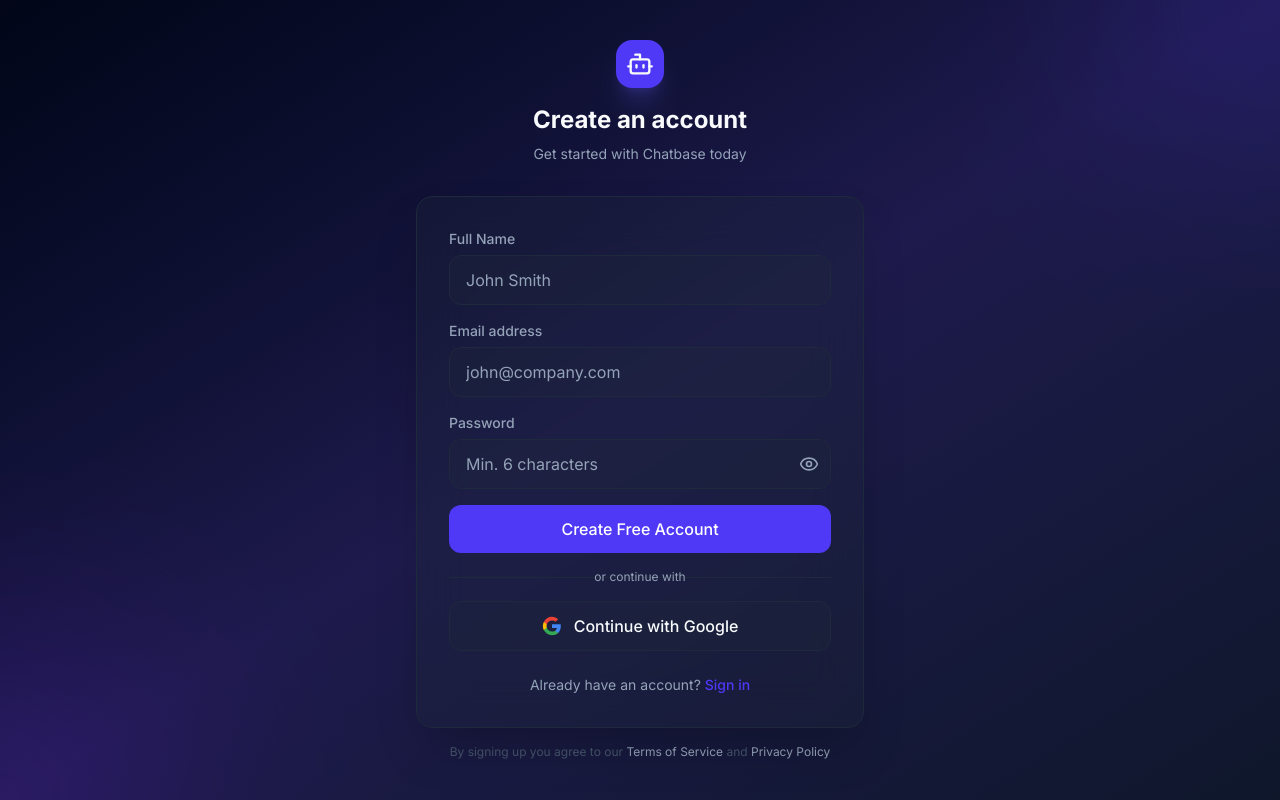
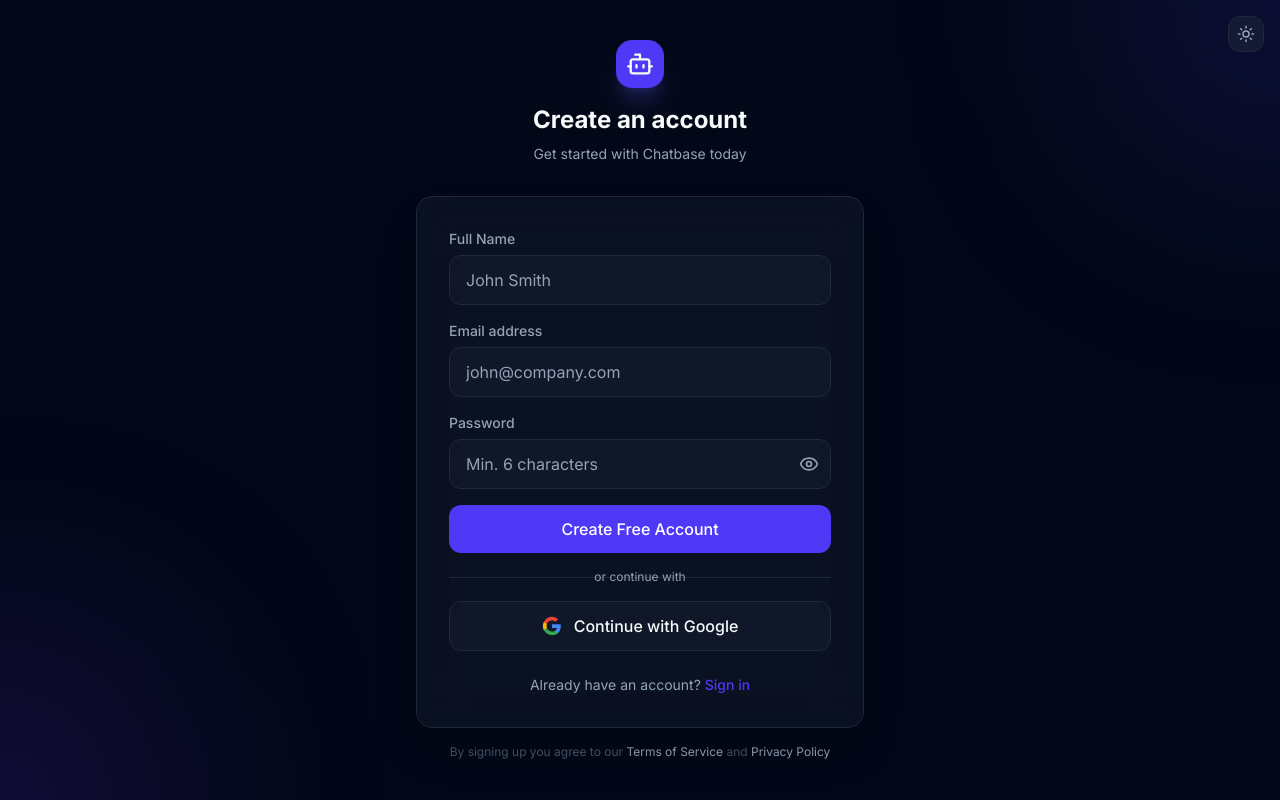
Before and after one commit to utkarshgupta04092003/general-chatbot, a Next.js app: page /signup in a window 1280 px wide. Built offline with nearby package versions, Linux system fonts and the light colour scheme; no server answers.

Commit message:
Fix Auth Page Light Mode Design & Update Trial Text

```diff
--- a/app/login/page.tsx
+++ b/app/login/page.tsx
@@ -1,5 +1,6 @@
 "use client";
 
+import { ThemeToggle } from "@/components/ThemeToggle";
 import { APP_NAME } from "@/lib/config";
 import { Bot, Eye, EyeOff, Loader2 } from "lucide-react";
 import { signIn } from "next-auth/react";
@@ -35,10 +36,14 @@
   }
 
   return (
-    <div className="min-h-screen flex items-center justify-center bg-gradient-to-br from-slate-950 via-indigo-950 to-slate-900 px-4">
+    <div className="min-h-screen flex items-center justify-center bg-background px-4">
       <div className="absolute inset-0 overflow-hidden pointer-events-none">
-        <div className="absolute -top-40 -right-40 w-80 h-80 bg-indigo-600 rounded-full blur-[120px] opacity-20" />
-        <div className="absolute -bottom-40 -left-40 w-80 h-80 bg-violet-600 rounded-full blur-[120px] opacity-20" />
+        <div className="absolute -top-40 -right-40 w-80 h-80 bg-indigo-600/20 dark:bg-indigo-600 rounded-full blur-[120px] dark:opacity-20" />
+        <div className="absolute -bottom-40 -left-40 w-80 h-80 bg-violet-600/20 dark:bg-violet-600 rounded-full blur-[120px] dark:opacity-20" />
+      </div>
+
+      <div className="absolute top-4 right-4 z-50">
+        <ThemeToggle />
       </div>
 
       <div className="relative w-full max-w-md">
--- a/app/signup/page.tsx
+++ b/app/signup/page.tsx
@@ -1,5 +1,6 @@
 "use client";
 
+import { ThemeToggle } from "@/components/ThemeToggle";
 import { APP_NAME, RESPONSE_ERROR_MESSAGE } from "@/lib/config";
 import { ENDPOINTS } from "@/lib/endpoint";
 import { Bot, Eye, EyeOff, Loader2 } from "lucide-react";
@@ -55,11 +56,15 @@
   }
 
   return (
-    <div className="min-h-screen flex items-center justify-center bg-gradient-to-br from-slate-950 via-indigo-950 to-slate-900 px-4">
+    <div className="min-h-screen flex items-center justify-center bg-background px-4">
       {/* Background blobs */}
       <div className="absolute inset-0 overflow-hidden pointer-events-none">
-        <div className="absolute -top-40 -right-40 w-80 h-80 bg-indigo-600 rounded-full blur-[120px] opacity-20" />
-        <div className="absolute -bottom-40 -left-40 w-80 h-80 bg-violet-600 rounded-full blur-[120px] opacity-20" />
+        <div className="absolute -top-40 -right-40 w-80 h-80 bg-indigo-600/20 dark:bg-indigo-600 rounded-full blur-[120px] dark:opacity-20" />
+        <div className="absolute -bottom-40 -left-40 w-80 h-80 bg-violet-600/20 dark:bg-violet-600 rounded-full blur-[120px] dark:opacity-20" />
+      </div>
+
+      <div className="absolute top-4 right-4 z-50">
+        <ThemeToggle />
       </div>
 
       <div className="relative w-full max-w-md">
@@ -209,13 +214,19 @@
 
         <p className="text-center text-xs text-slate-600 mt-4">
           By signing up you agree to our{" "}
-          <span className="text-muted-foreground cursor-pointer hover:text-muted-foreground">
+          <Link
+            href="/terms"
+            className="text-muted-foreground cursor-pointer hover:text-indigo-500 transition-colors"
+          >
             Terms of Service
-          </span>{" "}
+          </Link>{" "}
           and{" "}
-          <span className="text-muted-foreground cursor-pointer hover:text-muted-foreground">
+          <Link
+            href="/privacy"
+            className="text-muted-foreground cursor-pointer hover:text-indigo-500 transition-colors"
+          >
             Privacy Policy
-          </span>
+          </Link>
         </p>
       </div>
     </div>
--- a/components/Sidebar.tsx
+++ b/components/Sidebar.tsx
@@ -111,7 +111,7 @@
       <div className="px-3 py-4 border-t border-border">
         <button
           onClick={() => signOut({ callbackUrl: "/" })}
-          className="flex items-center gap-3 px-3 py-2.5 w-full rounded-xl text-sm text-muted-foreground hover:text-foreground hover:bg-accent/50 bg-muted/30 transition-all"
+          className="flex items-center gap-3 px-3 py-2.5 w-full rounded-xl text-sm text-muted-foreground hover:text-foreground hover:bg-accent/50 bg-muted/30 transition-all cursor-pointer"
         >
           <LogOut className="w-4 h-4" />
           Sign out
--- a/components/landing/CtaSection.tsx
+++ b/components/landing/CtaSection.tsx
@@ -22,7 +22,7 @@
               href={session ? "/dashboard" : "/signup"}
               className="inline-flex items-center gap-2 px-8 py-4 bg-white text-indigo-600 font-semibold rounded-xl hover:bg-indigo-50 transition-all text-lg"
             >
-              {session ? "Go to Dashboard" : "Start Free Trial"}
+              {session ? "Go to Dashboard" : "Try It Out"}
               <ArrowRight className="w-5 h-5" />
             </Link>
             <p className="text-indigo-200 text-sm mt-4">
--- a/components/landing/HeroSection.tsx
+++ b/components/landing/HeroSection.tsx
@@ -36,7 +36,7 @@
             href={session ? "/dashboard" : "/signup"}
             className="group flex items-center gap-2 px-8 py-4 bg-indigo-600 hover:bg-indigo-500 text-white font-semibold rounded-xl transition-all text-lg shadow-lg shadow-indigo-500/25 hover:shadow-indigo-500/40"
           >
-            {session ? "Go to Dashboard" : "Start Free Trial"}
+            {session ? "Go to Dashboard" : "Try It Out"}
             <ArrowRight className="w-5 h-5 group-hover:translate-x-1 transition-transform" />
           </Link>
           <Link
--- a/components/landing/Navbar.tsx
+++ b/components/landing/Navbar.tsx
@@ -64,7 +64,7 @@
                   href="/signup"
                   className="px-4 py-2 bg-indigo-600 hover:bg-indigo-500 text-white text-sm font-medium rounded-lg transition-all"
                 >
-                  Start Free Trial
+                  Try It Out
                 </Link>
               </>
             )}
```
